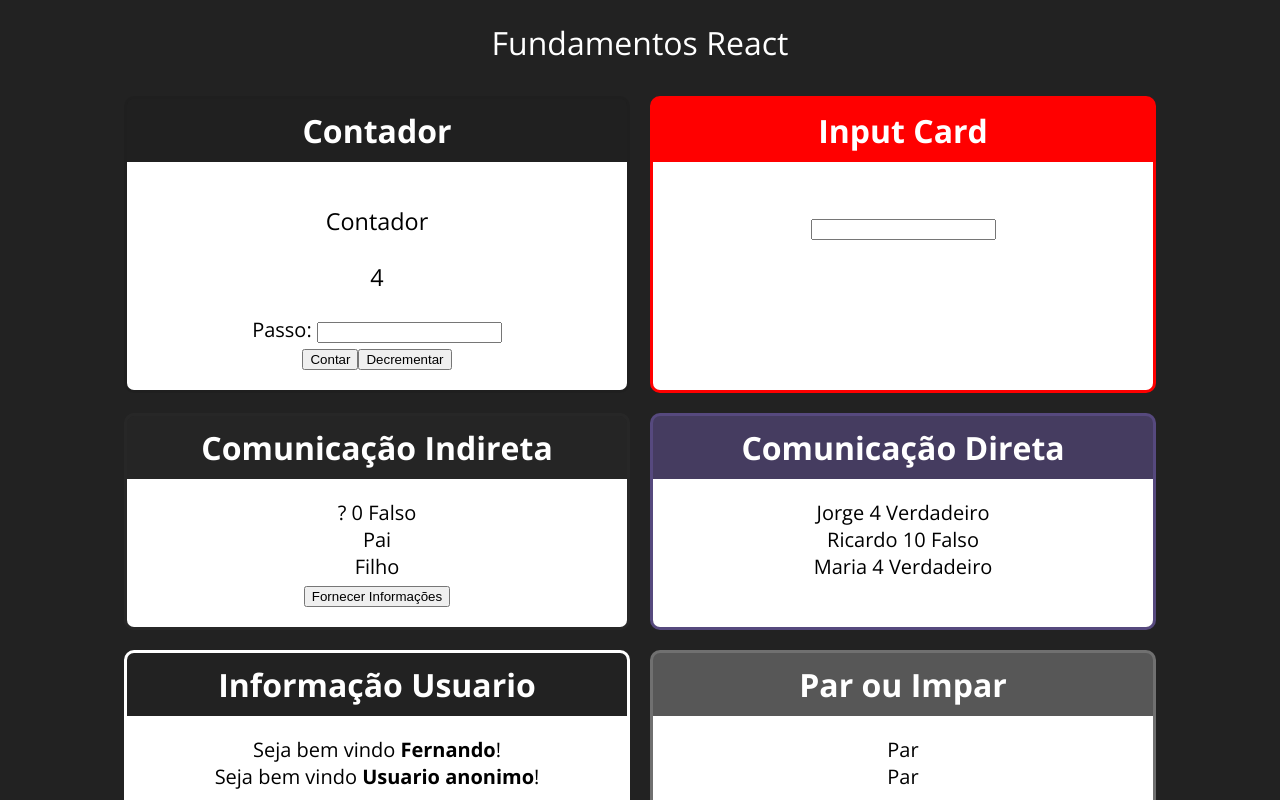
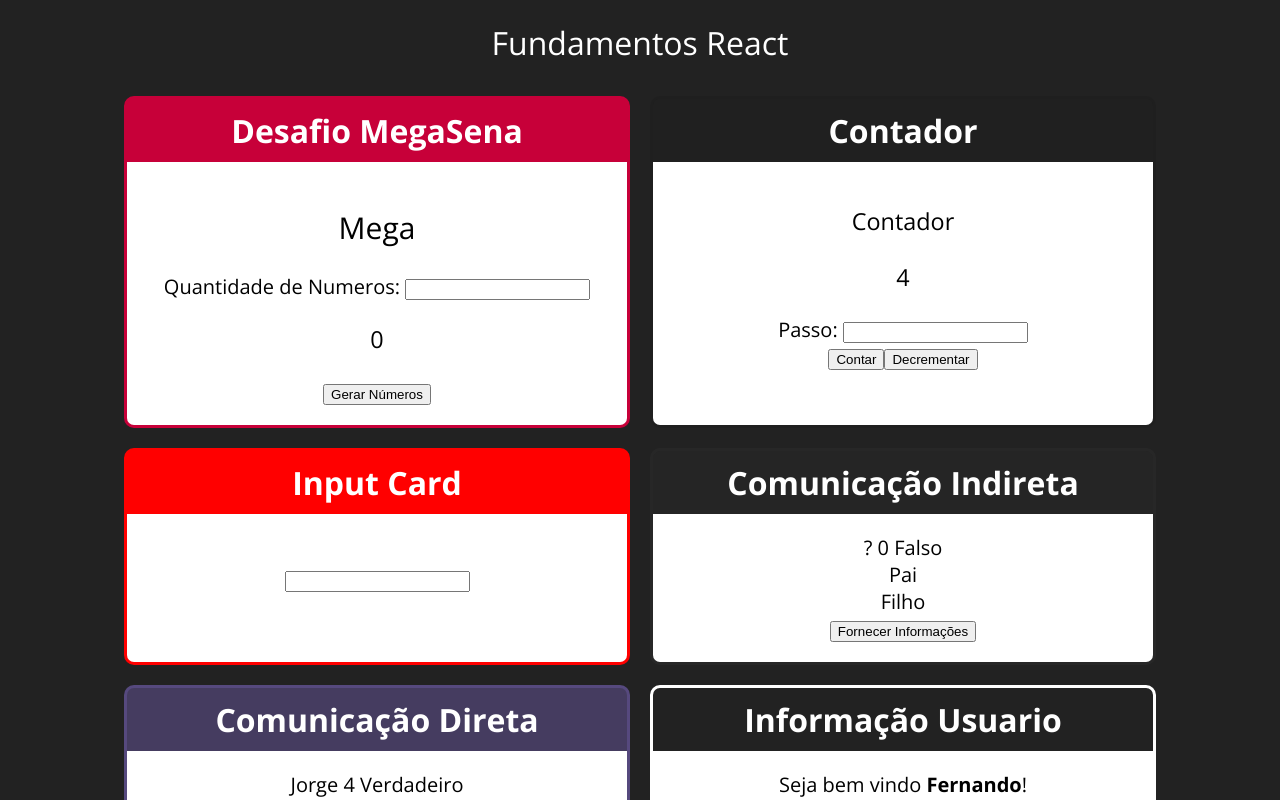
Before and after one commit to WillDavid/Curso-React-e-Redux, a React (Create React App) app in the folder fundamentos_react/: page / in a window 1280 px wide. Shown: the top 800 px of the page. Built offline with nearby package versions, Linux system fonts and the light colour scheme.

Commit message:
add Desafio Megasena

```diff
--- a/fundamentos_react/src/App.jsx
+++ b/fundamentos_react/src/App.jsx
@@ -15,6 +15,7 @@ import DiretaPai from './components/comunicacao/DiretaPai'
 import IndiretaPai from './components/comunicacao/IndiretaPai'
 import Input from './components/formulario/Input'
 import Contador from './components/contador/Contador'
+import Mega from './components/mega/Mega'
 
 import './App.css'
 
@@ -24,6 +25,10 @@ export default function App(props) {
         <div className="app">
             <h1>Fundamentos React</h1>
             <div className="cardsDiv">
+                <Card title="Desafio MegaSena" color="#C70039">
+                    <Mega></Mega>
+                </Card>
+
                 <Card title="Contador" color="#1111">
                     <Contador numeroInicial={4}></Contador>
                 </Card>
--- /dev/null
+++ b/fundamentos_react/src/components/mega/Mega.jsx
@@ -0,0 +1,40 @@
+import React, {useState} from 'react'
+
+export default function Mega(props){
+
+    function busca(lista, x){
+        for(let i=0;i<lista.length;i++){
+            if(x === lista[i]){
+                return true
+            }
+        }
+    }
+
+    function gerarNumeros(qtde){
+        const lista = [];
+        for(let i=0; i<qtde; i++){
+            const x =  Math.ceil(Math.random() * (60 - 1) + 0)
+            if(busca(lista, x)){
+                i = i - 1;
+            }else{
+                lista[i] = x;
+            }
+        }
+        return lista
+    }
+    const [qtde, setQtde] = useState(props.qtde)
+    const numerosIniciais = Array(qtde).fill(0)
+    const [lista, setLista] = useState(numerosIniciais)
+
+    return(
+        <div>
+            <h2>Mega</h2>
+            <div>
+                <label>Quantidade de Numeros: </label>
+                <input type="number" value={qtde} onChange={e => setQtde(+e.target.value)}/>
+            </div>
+            <h3>{lista.join(' ')}</h3>
+            <button onClick={_ => setLista(gerarNumeros(qtde))}>Gerar Números</button>
+        </div>
+    )
+}
```
Also changed, not shown: fundamentos_react/src/components/mega/script.js (added, +21 -0 lines).
